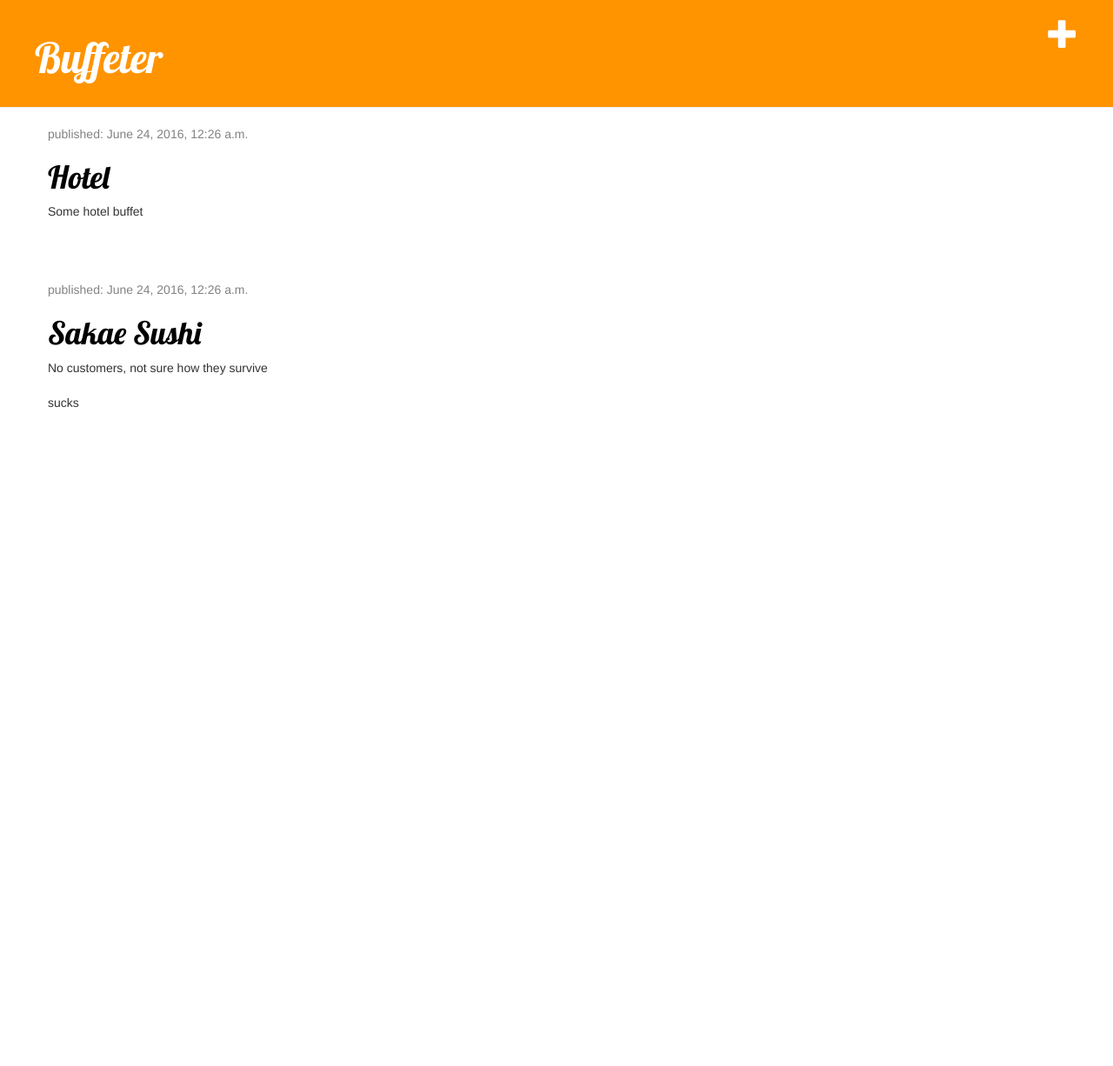
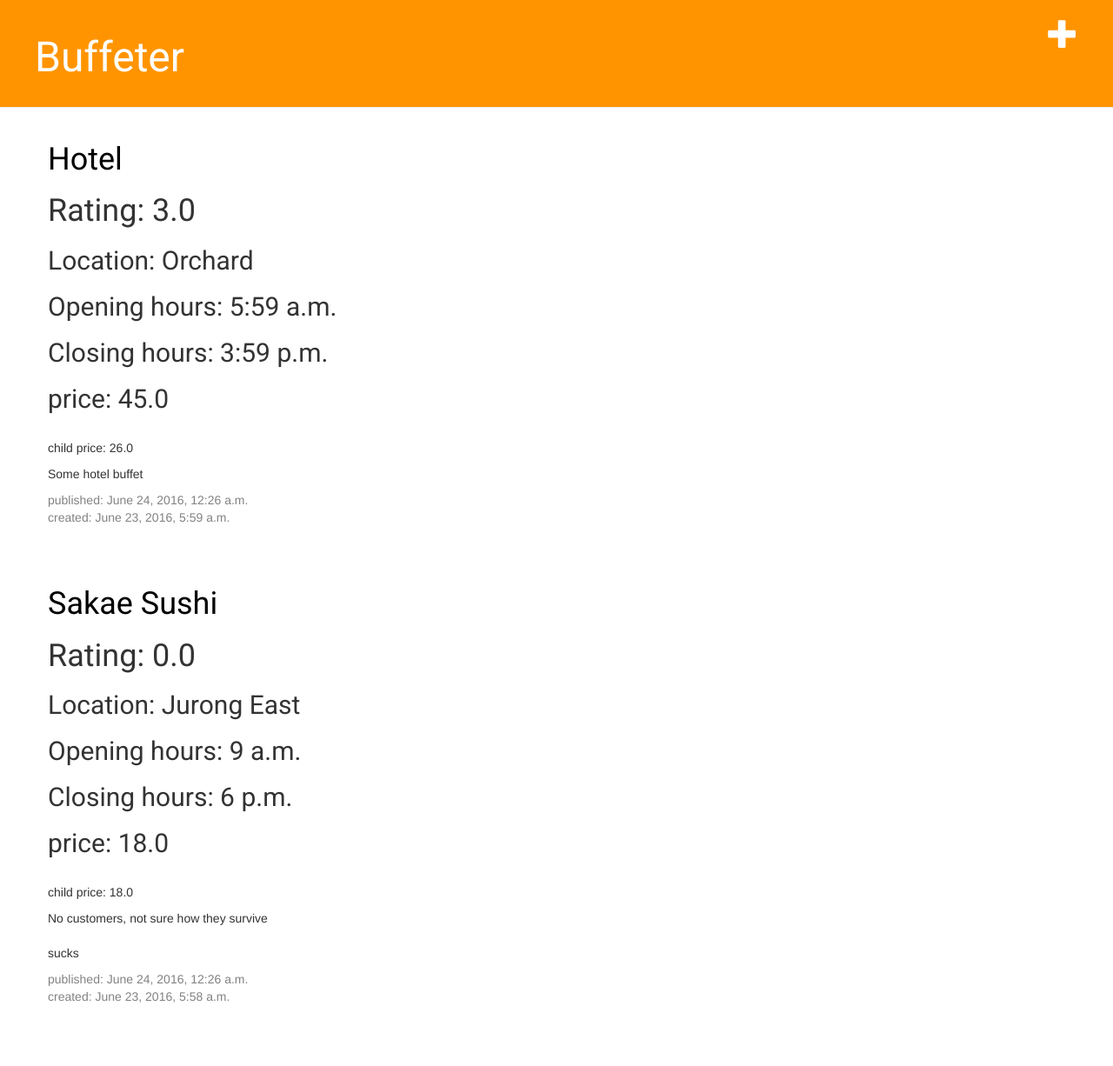
Before and after one commit to leeyh20/buffeter, a Django app: page / in a window 1280 px wide. Shown: the whole page at 87% size. Before the commit the page ends 469 px from the top, so only its background shows below. Run offline with Django 3.2, Linux system fonts and the light colour scheme; data comes from the database, SQL or seed files in the repository; both versions use the stored data as it was after the commit; some libraries are stand-ins or nearby versions.

```diff
--- a/buffetinfo/models.py
+++ b/buffetinfo/models.py
@@ -1,16 +1,24 @@
 from django.db import models
 from django.utils import timezone
 
+
+# TO DO: LINK TO SOME GOVT DATA API AND TURN IT INTO THIS TUPLE
+LOCATION_CHOICES = (
+    ('Jurong East', 'Jurong East'),
+    ('Bukit Batok', 'Bukit Batok'),
+    ('Bukit Gombak', 'Bukit Gombak'),
+    ('Choa Chu Kang', 'Choa Chu Kang'),
+)
 class Buffet(models.Model):
     author = models.ForeignKey('auth.User')
     name = models.CharField(max_length=200)
-    location = models.CharField(max_length=200)
+    location = models.CharField(max_length=200, choices=LOCATION_CHOICES)
     desc = models.TextField()
     hrs_opening = models.TimeField(help_text="Please use the following format: <em>HH:MM:SS</em>. 24-hour format")
     hrs_closing = models.TimeField(help_text="Please use the following format: <em>HH:MM:SS</em>. 24-hour format.")
     price = models.FloatField(help_text="in S$")
-    child_price = models.FloatField()
-    rating = models.FloatField()
+    child_price = models.FloatField(default="", blank=True, null=True)
+    rating = models.FloatField(help_text = "0 to 1, where 0 is no stars and 1 is 5 stars")
     created_date = models.DateTimeField(
             default=timezone.now)
     published_date = models.DateTimeField(
--- a/buffetinfo/static/css/buffetinfo.css
+++ b/buffetinfo/static/css/buffetinfo.css
@@ -15,7 +15,7 @@
 }
 
 h1, h2, h3, h4 {
-    font-family: 'Lobster', cursive;
+    font-family: 'Roboto', sans-serif;
 }
 
 .date {
--- a/buffetinfo/templates/buffetinfo/base.html
+++ b/buffetinfo/templates/buffetinfo/base.html
@@ -5,7 +5,7 @@
         <script src="https://ajax.googleapis.com/ajax/libs/jquery/1.8.3/jquery.min.js"></script>
         <link href="{% static 'bootstrap/css/bootstrap.css' %}" rel="stylesheet" type="text/css"/>
         <script src="{% static 'bootstrap/js/bootstrap.js' %}"></script>
-        <link href='//fonts.googleapis.com/css?family=Lobster&subset=latin,latin-ext' rel='stylesheet' type='text/css'>
+        <link href='https://fonts.googleapis.com/css?family=Roboto' rel='stylesheet' type='text/css'>
         <link rel="stylesheet" href="{% static 'css/buffetinfo.css' %}">
         {{ form.media }}
     </head>
--- a/buffetinfo/templates/buffetinfo/buffet_list.html
+++ b/buffetinfo/templates/buffetinfo/buffet_list.html
@@ -4,11 +4,25 @@
 {% block content %}
     {% for buffet in buffets %}
         <div class = "buffet">
+            <h1><a href="{% url 'buffet_detail' pk=buffet.pk %}">{{ buffet.name }}</a></h1>
+            <h1> Rating: {{ buffet.rating }} </h1>
+            <h2> Location: {{ buffet.location }} </h2>
+            <h2> Opening hours: {{ buffet.hrs_opening }} </h2>
+            <h2> Closing hours: {{ buffet.hrs_closing }} </h2>
+            <div class = "price">
+            	<p> <h2> price: {{ buffet.price }} </h2>
+            		<br>
+            		child price: {{ buffet.child_price|default_if_none:"No child price!" }}
+            	</p>
+            </div>
+            <p>{{ buffet.desc|linebreaksbr }}</p>
+
             <div class = "date">
-                <p>published: {{ buffet.published_date }}</p>
+                <p>published: {{ buffet.published_date }}
+                	<br>
+                	created: {{ buffet.created_date }}
+                </p>
             </div>
-            <h1><a href="{% url 'buffet_detail' pk=buffet.pk %}">{{ buffet.name }}</a></h1>
-            <p>{{ buffet.desc|linebreaksbr }}</p>
         </div>
     {% endfor %}
 {% endblock %}
```
Also changed, not shown: buffetinfo/migrations/0003_auto_20160626_0215.py (added), db.sqlite3.
